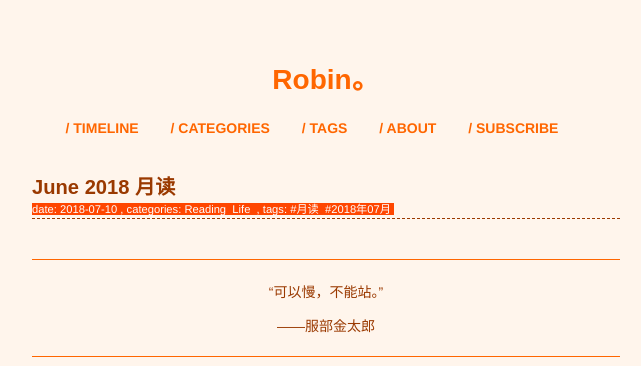
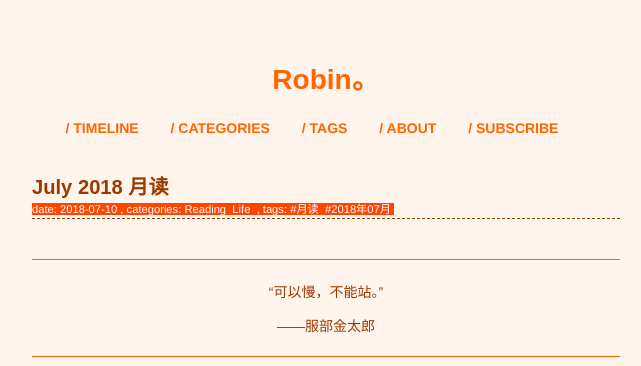
Before and after one commit to xianyuxmu/xianyuxmu.github.io, a Jekyll site: the page built from _posts/2018-07-10-monthly-reading.md, in a window 1280 px wide. Shown: the top 366 px of the page, without its empty margins (314-955 px from the left). Built offline with Jekyll 4.4.1, drawn with Linux system fonts in a browser that asks for light colours; comment, search, counter and statistics services are not loaded.

Commit message:
Aug 05 2018

```diff
--- a/_posts/2018-07-10-monthly-reading.md
+++ b/_posts/2018-07-10-monthly-reading.md
@@ -1,6 +1,6 @@
 ---
 layout: post
-title: June 2018 月读
+title: July 2018 月读
 date: 2018-07-10 09:30:00 +0800
 categories:
 - Reading
```
Also changed, not shown: _posts/2017-06-17-chicken-soup.md (+1 -0 lines).
